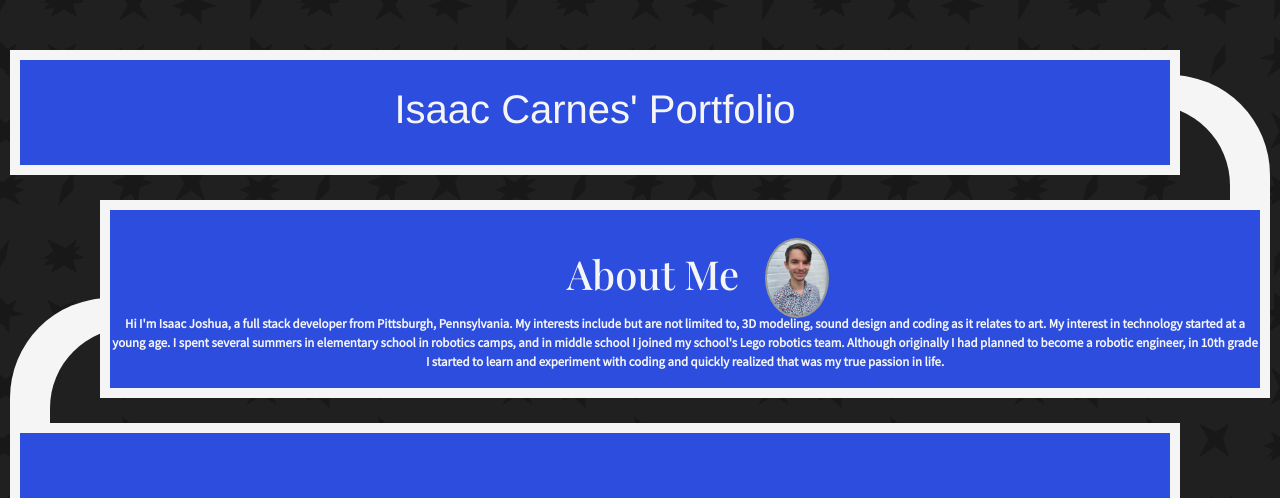
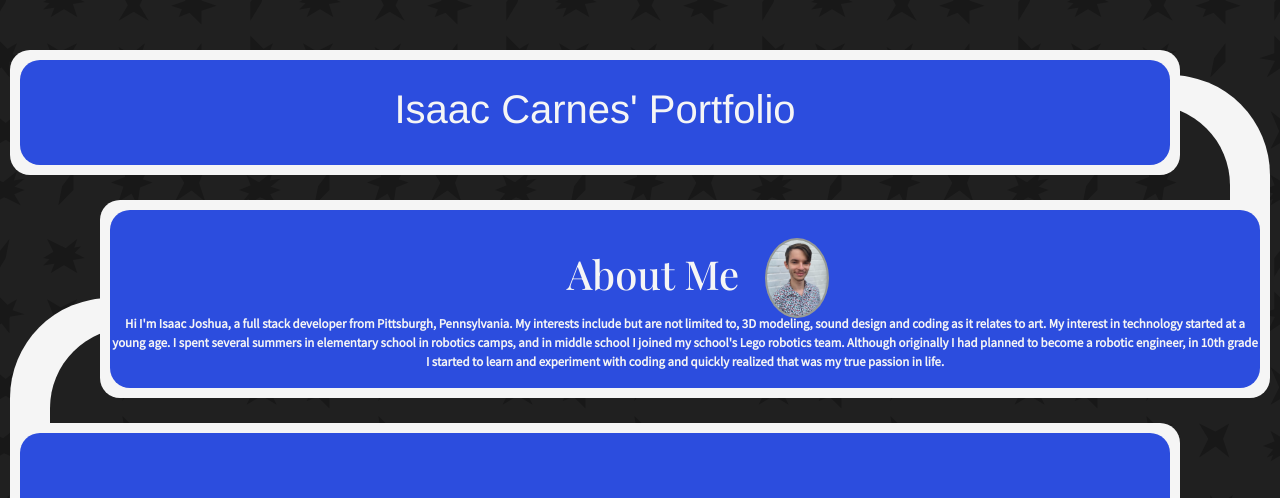
Before and after one commit to IsaacJCarnes/ij-portfolio, a React (Create React App) app: page / in a window 1280 px wide. Shown: the top 498 px of the page. Built offline with nearby package versions, Linux system fonts and the light colour scheme.

Commit message:
Changed border radius on content area objects

```diff
--- a/src/components/ContentModal.js
+++ b/src/components/ContentModal.js
@@ -3,7 +3,8 @@ import "../css/ContentModal.css";
 export default function ContentModal({
   content,
   isFlipped = false,
-  isConnector = true,
+  hasConnector = true, //connector from previous
+  isConnector = true, //connector to next
 }) {
   const getCircle = () => {
     if (!isConnector) {
@@ -35,7 +36,7 @@ export default function ContentModal({
   };
   return (
     <div className={"ModalArea" + getClassName()}>
-      <div className={"ContentArea" + (isFlipped ? " flipped" : "")}>
+      <div className={"ContentArea" + (isFlipped ? " flipped" : "") +  (hasConnector? "" : " noBorder")}>
         <div className="innerContentArea">{content}</div>
       </div>
       {getCircle()}
--- a/src/components/Header.js
+++ b/src/components/Header.js
@@ -1,29 +1,16 @@
 import "../css/Header.css";
 
-import { useNavigate } from "react-router-dom";
 import ContentModal from "./ContentModal";
 
-import Nav from "./Nav";
-
 export default function Header() {
-  const navigate = useNavigate();
-  function handleClick(e) {
-    e.preventDefault();
-    navigate("/ij-portfolio/");
-  }
-return (
-    <ContentModal content={<div className="header"><h1>Isaac Carnes' Portfolio</h1></div>}/>
-);
-  /*return (
+  return (
     <ContentModal
-    <div className="HeaderArea">
-      <div className="header1" onClick={(e) => handleClick(e)}>
-        Isaac Carnes
-      </div>
-      <div id="circleHolder">
-        <div id="quarterCircle"></div>
-        <div id="blockingCircle"></div>
-      </div>
-    </div>
-  );*/
+      hasConnector={false}
+      content={
+        <div className="header">
+          <h1>Isaac Carnes' Portfolio</h1>
+        </div>
+      }
+    />
+  );
 }
--- a/src/css/ContentModal.css
+++ b/src/css/ContentModal.css
@@ -30,6 +30,7 @@
   padding: 10px;
   font-size: 20px;
   width: 100%;
+  border-radius: 0px 20px 20px 20px;
   color: var(--main-bg-color);
   background-color: var(--main-text-color);
   min-width: fit-content;
@@ -41,6 +42,11 @@
   grid-column-end: 3;
   grid-row-start: 1;
   grid-row-end: 3;
+  border-radius: 20px 0px 20px 20px;
+}
+
+.ContentArea.noBorder {
+  border-radius: 20px 20px 20px 20px;
 }
 
 .innerContentArea{
@@ -48,6 +54,7 @@
   height: 100%;
   background-color: var(--modal-bg-color);
   color: var(--main-text-color);
+  border-radius: 20px;
 }
 
 .circleHolder {
@@ -74,7 +81,7 @@
   height: 100%;
   margin-top: 25%;
   margin-left: -110%;
-  border-radius: 130px 130px 0% 0%;
+  border-radius: var(--border-radius) var(--border-radius) 0% 0%;
   background-color: var(--main-text-color);
 }
 
@@ -84,11 +91,11 @@
 
 .innerCircle {
   position: sticky;
-  border-radius: 80px 80px 0% 0%;
+  border-radius: var(--border-radius) var(--border-radius) 0% 0%;
   background-color: var(--main-bg-color);
   width: 80%;
   height: 80%;
-  top: 90%;
+  top: 78%;
   z-index: 0;
 }
 
--- a/src/index.css
+++ b/src/index.css
@@ -19,6 +19,7 @@
   --nav-third-color: #da20d0;
   --text-highlight-color: #7f837f;
   --background-text-color: #7c7b7a;
+  --border-radius: 100px;
 }
 /*  --main-bg-color: #dddddd;
   --main-border-color: #08070a;
```
